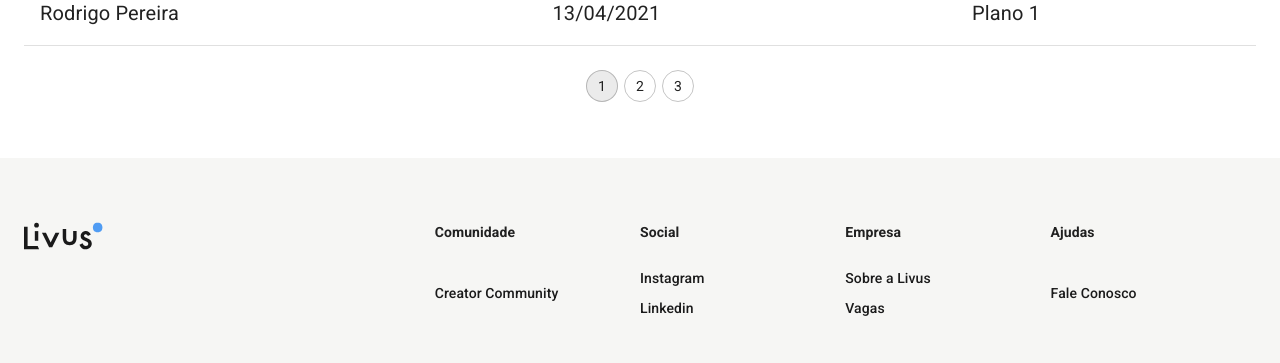
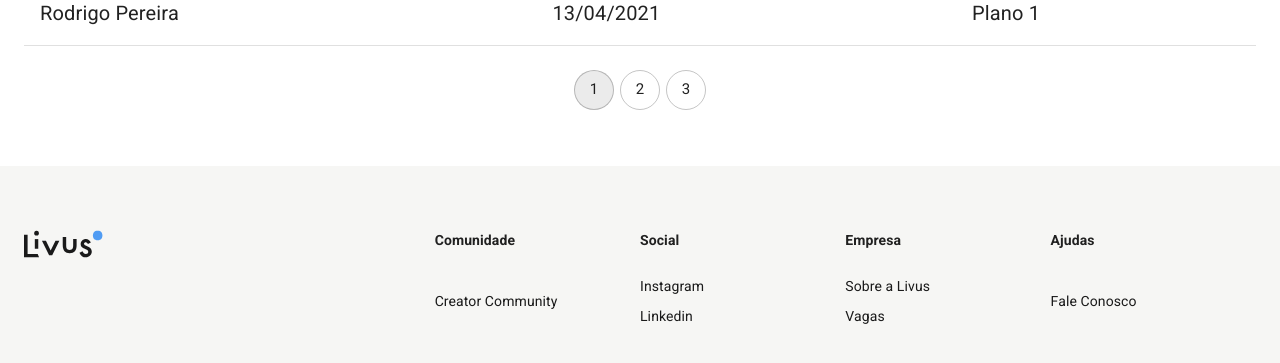
Before and after one commit to renangarciasoz/livus, a Next.js app: page / in a window 1280 px wide. Shown: the part 809-1172 px from the top of the page. Built offline with nearby package versions, Linux system fonts and the light colour scheme.

Commit message:
chore: finish skelton

```diff
--- a/src/layouts/creator-page/creator-page.styles.ts
+++ b/src/layouts/creator-page/creator-page.styles.ts
@@ -21,5 +21,6 @@ export const useStyles = makeStyles(({ spacing }) => ({
   },
   footerLink: {
     margin: spacing(0.5, 0),
+    fontWeight: 400,
   },
 }));
--- a/src/pages/index.tsx
+++ b/src/pages/index.tsx
@@ -154,6 +154,7 @@ export default function CreatorPage(): React.ReactElement {
                     </Table>
                   </TableContainer>
                   <Pagination
+                    size="large"
                     hidePrevButton
                     hideNextButton
                     count={3}
```
